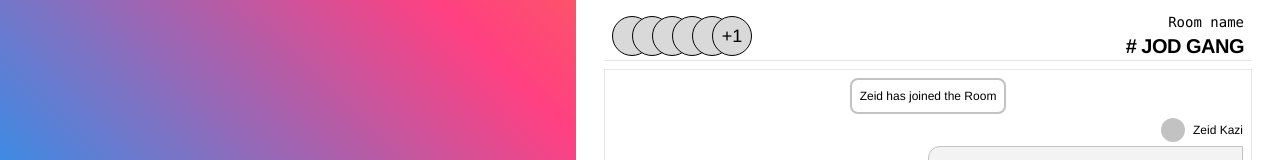
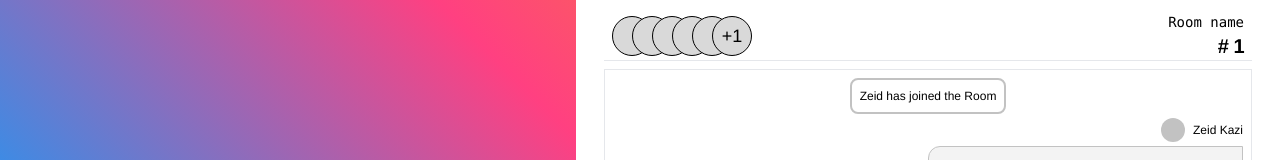
Before and after one commit to yash-devop/socket-chat-app, a React (Vite) app in the folder client/: page /room/1 in a window 1280 px wide. Shown: the top 160 px of the page. Built offline with nearby package versions, Linux system fonts and the light colour scheme; no server answers.

Commit message:
Add: socket join room functionality in frontend

```diff
--- a/client/src/components/ChatHeader.tsx
+++ b/client/src/components/ChatHeader.tsx
@@ -1,6 +1,8 @@
-import React from 'react';
+type ChatHeaderProps = {
+  roomID: string | undefined
+}
 
-const ChatHeader = () => {
+const ChatHeader = ({roomID}:ChatHeaderProps) => {
   const users = [1, 2, 3, 4, 5,6];
   const showUsers = users.slice(0, 5);
   const remainingUsers = users.length > 5 ? users.length - 5 : 0;
@@ -22,7 +24,7 @@ const ChatHeader = () => {
       </div>
       <div className='flex flex-col items-end  w-full max-w-xs'>
           <p className='font-mono text-sm '>Room name</p>
-          <p className='font-semibold text-xl tracking-tight'># JOD GANG</p>
+          <p className='font-semibold text-xl tracking-tight'># <span className='capitalize'> {roomID}</span></p>
       </div>
     </div>
     </>
--- /dev/null
+++ b/client/src/config/apiConfig.ts
@@ -0,0 +1 @@
+export  const APIURL = import.meta.env.VITE_REACT_APP_BACKENDURL
--- a/client/src/lib/validation.ts
+++ b/client/src/lib/validation.ts
@@ -8,7 +8,7 @@ export const RoomSchema = z.object({
     }).max(8,{
         message: "Username can't be more than 8 characters"
     }).trim(),
-    roomId: z.string().min(6,{
+    roomID: z.string().min(6,{
                 message: "Please Enter Valid RoomID"
             }).max(6,{
                 message: "RoomID can't be more than 6 characters"
--- a/client/src/pages/Room.tsx
+++ b/client/src/pages/Room.tsx
@@ -1,15 +1,20 @@
-import React from "react";
 import ChatHeader from "../components/ChatHeader";
 import InputMessage from "../components/InputMessage";
 import ParticipantChat from "../components/ParticipantChat";
 import RoomNotifications from "../components/RoomNotifications";
 import SenderChat from "../components/SenderChat";
+import { useParams } from "react-router-dom";
+
+type RoomParams = {
+  roomID: string;
+};
 
 const Room = () => {
+  const { roomID } = useParams<RoomParams>();
   return (
     <>
       <div className="w-full h-screen max-h-screen overflow-auto flex flex-col items-center gap-2 px-2 md:px-7 py-3">
-        <ChatHeader />
+        <ChatHeader roomID={roomID} />
         {/* MESSAGE AREA */}
         <div className="w-full flex-1 overflow-auto border flex flex-col items-center gap-1 p-2">
           <RoomNotifications />
--- a/client/src/pages/RoomCredentials.tsx
+++ b/client/src/pages/RoomCredentials.tsx
@@ -1,4 +1,4 @@
-import React, { FormEvent, useState } from "react";
+import React, { useEffect, useState } from "react";
 
 import Avatar from '../assets/avatar.svg'
 import { FieldValues, useForm } from 'react-hook-form'
@@ -6,11 +6,12 @@ import { zodResolver } from '@hookform/resolvers/zod'
 import { RoomSchema } from "../lib/validation";
 import { z } from "zod";
 import { Socket } from "socket.io-client";
+import { useNavigate } from "react-router-dom";
 type AvatarImage = string
 type CredentialType = {
   roomID: string,
   username: string,
-  profile_image: File | null
+  profileImage: File | null
 }
 
 type RoomCredentialsProps = {
@@ -18,18 +19,15 @@ type RoomCredentialsProps = {
 }
 type RoomSchemaType = z.infer<typeof RoomSchema>;
 
-
-
-
-
 const RoomCredentials = ({
   socket
 }: RoomCredentialsProps) => {
+  const navigate = useNavigate()
   const [image, setImage] = useState("");
   const [credentials, setCredentials] = useState<CredentialType>({
     roomID: "",
     username: "",
-    profile_image: null
+    profileImage: null
   });
 
   const { register, handleSubmit,
@@ -53,11 +51,19 @@ const RoomCredentials = ({
     if (e.target.files && e.target.files.length > 0) {
       const link: AvatarImage = URL.createObjectURL(e.target.files[0]);
       setImage(link)
-      setCredentials({ ...credentials, profile_image: e.target.files[0] })
+      setCredentials({ ...credentials, profileImage: e.target.files[0] })
     }
   }
 
-  console.log("image in hook", credentials)
+  //socket listeners
+  useEffect(()=>{
+    socket.on("JOINED_ROOM_SUCCESS",(roomID)=>{
+      console.log(roomID);
+      navigate(`/room/${roomID}`)
+    })
+  },[])
+
+
   return (
     <div className="w-full flex flex-col items-center p-6 md:p-20">
       <form noValidate onSubmit={handleSubmit(handleJoinRoom)} className="w-full flex flex-col items-center gap-10 ">
@@ -100,10 +106,10 @@ const RoomCredentials = ({
             className="border outline-none focus:ring-2 p-2 md:p-3 rounded-lg"
             type="text"
             id="roomId"
-            {...register("roomId")}
+            {...register("roomID")}
           />
           {
-            errors.roomId && <div className="text-red-400">{errors.roomId.message}</div>
+            errors.roomID && <div className="text-red-400">{errors.roomID.message}</div>
           }
         </div>
 
```
